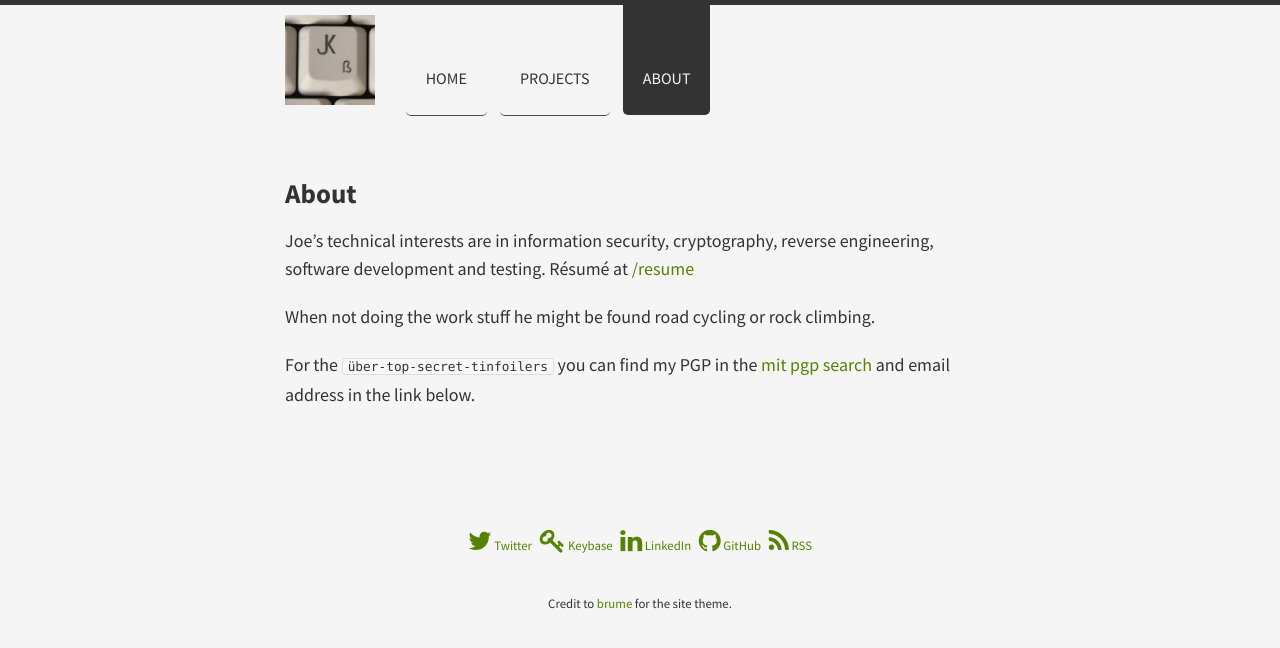
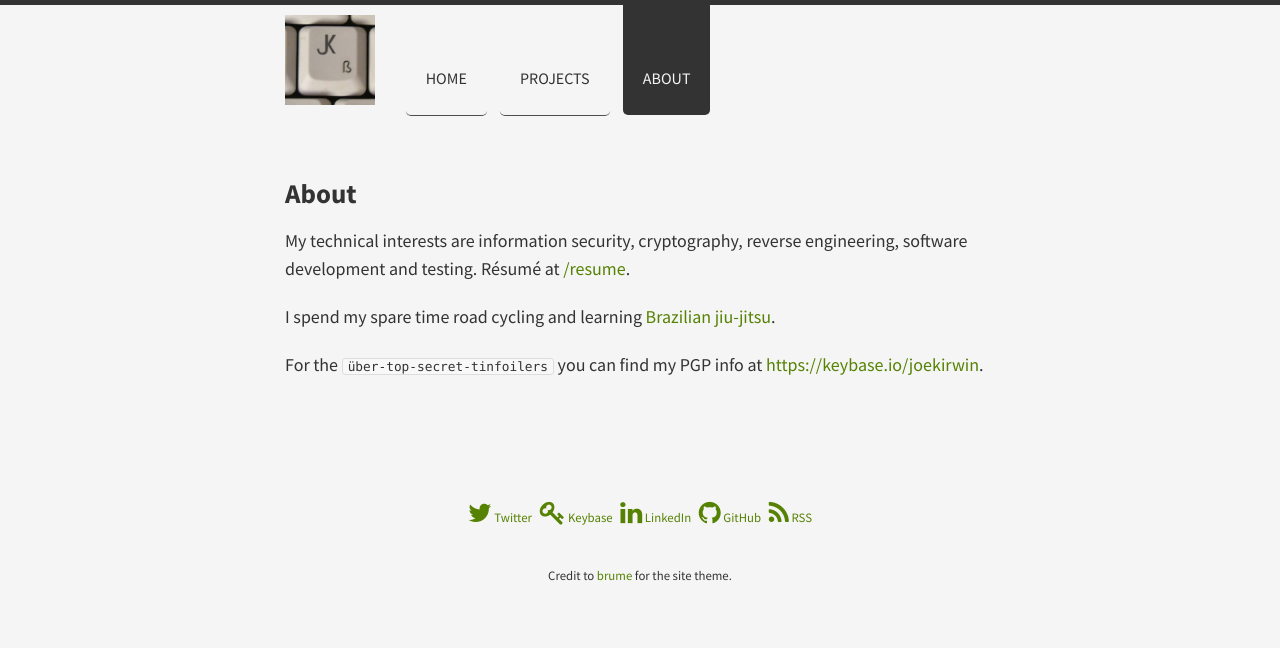
Before and after one commit to joekir/joekir.github.io, a Jekyll site: the page built from about/index.md, in a window 1280 px wide. Shown: the top 648 px of the page. Built offline with Jekyll 4.4.1, drawn with Linux system fonts in a browser that asks for light colours.

Commit message:
Update index.md

```diff
--- a/about/index.md
+++ b/about/index.md
@@ -4,8 +4,8 @@ credit: true
 title: About
 ---
 
-Joe's technical interests are in information security, cryptography, reverse engineering, software development and testing. Résumé at [/resume](/resume)
+My technical interests are information security, cryptography, reverse engineering, software development and testing. Résumé at [/resume](/resume).
 
-When not doing the work stuff he might be found road cycling or rock climbing.
+I spend my spare time road cycling and learning [Brazilian jiu-jitsu](https://en.wikipedia.org/wiki/Brazilian_jiu-jitsu).
 
-For the `über-top-secret-tinfoilers` you can find my PGP in the [mit pgp search](https://pgp.mit.edu/pks/lookup?op=get&search=0xCC4FA098130D98C2){:target="_blank"} and email address in the link below.
+For the `über-top-secret-tinfoilers` you can find my PGP info at [https://keybase.io/joekirwin](https://keybase.io/joekirwin).
```
